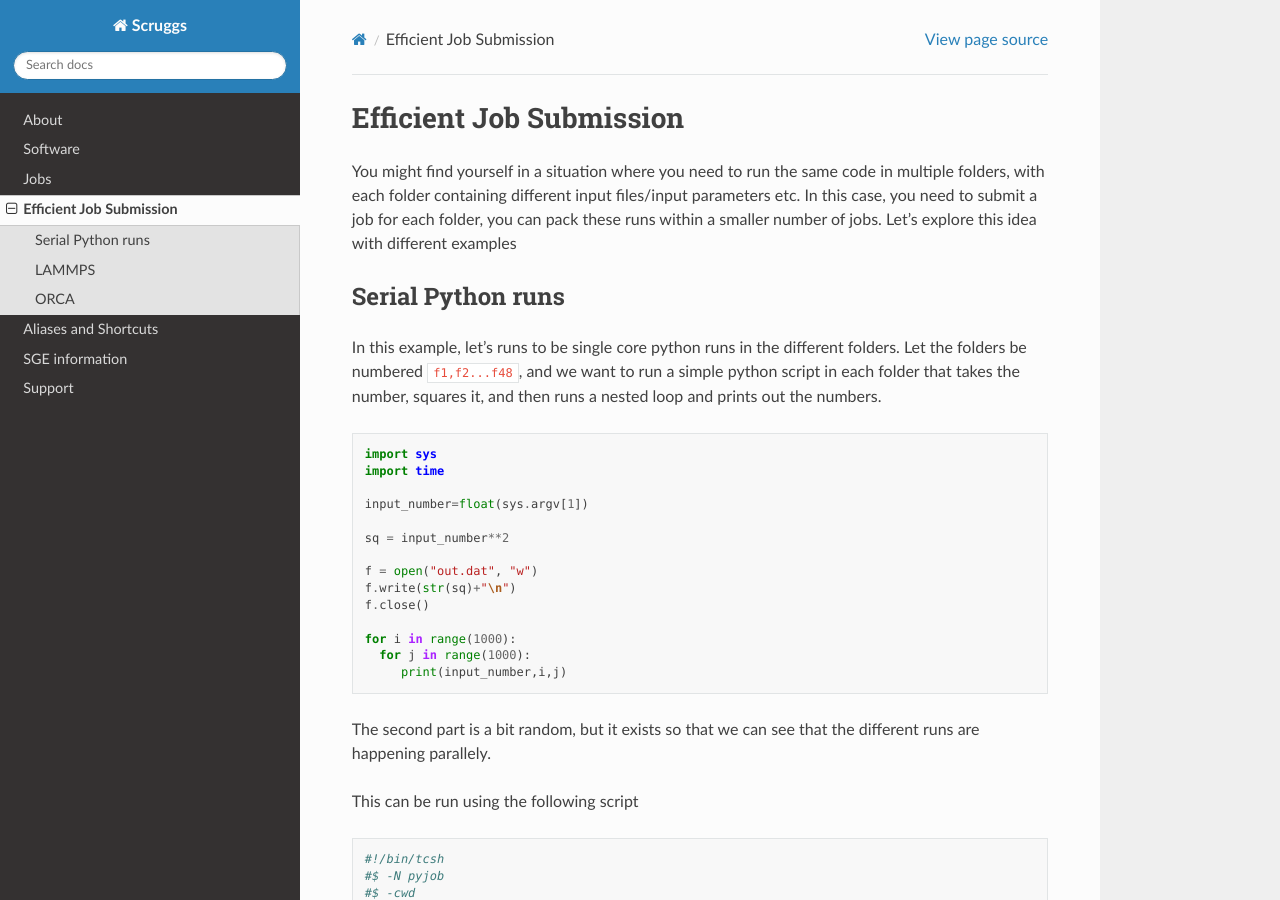
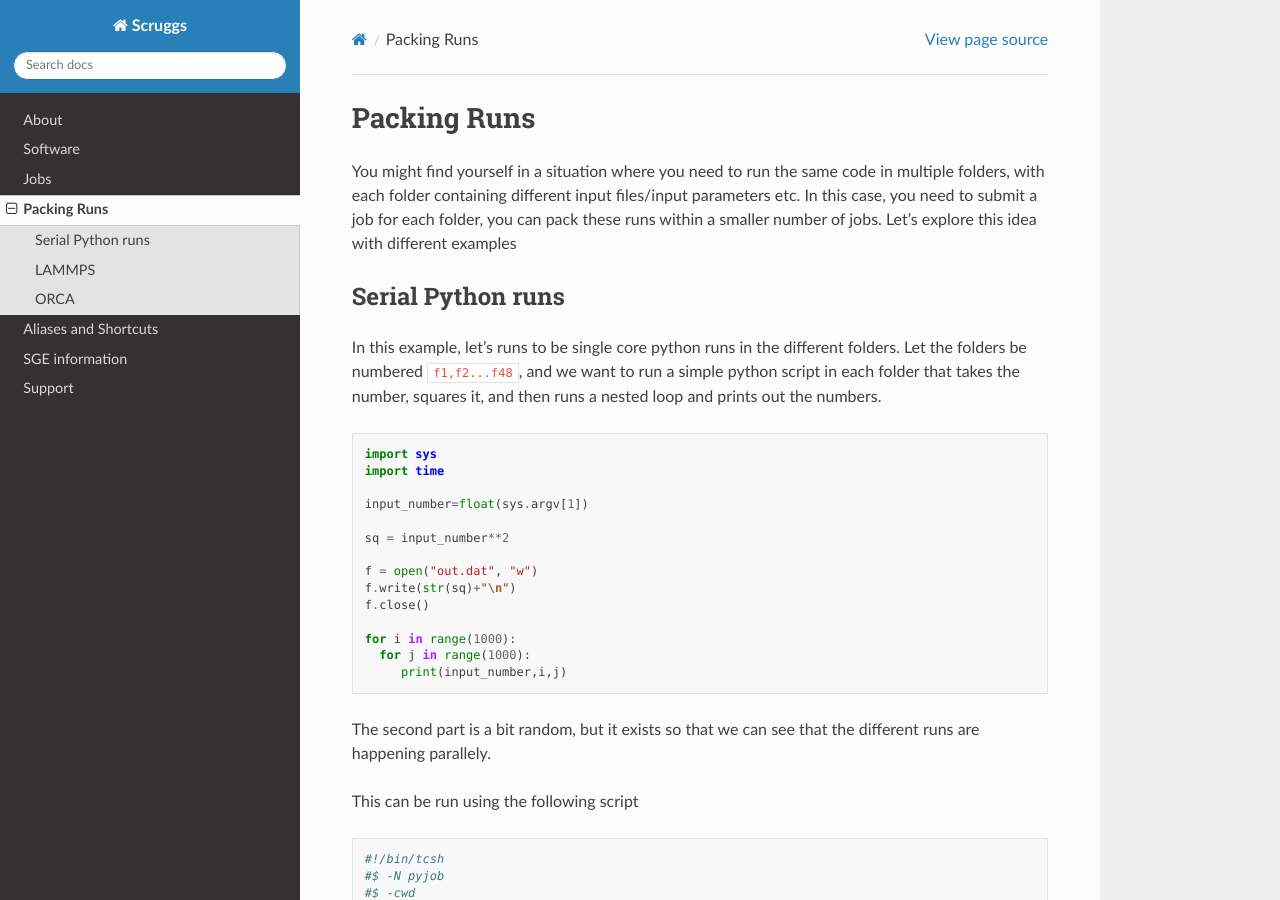
Before and after one commit to vishnu2709/Scruggs, a Sphinx documentation site: the page built from docs/source/job_packing.rst, in a window 1280 px wide and 900 px high. Built offline with Sphinx 7.4.7 and the Read the Docs theme 3.1.0, drawn with Linux system fonts in a browser that asks for light colours; pages that are not in the unit, such as notebooks, are missing from menus.

Commit message:
Update job_packing.rst

```diff
--- a/docs/source/job_packing.rst
+++ b/docs/source/job_packing.rst
@@ -1,4 +1,4 @@
-Efficient Job Submission
+Packing Runs
 ===========================
 
 You might find yourself in a situation where you need to run the same code in multiple folders, with each folder containing different input files/input parameters etc. In this case, you need to submit a job for each folder, you can pack these runs within a smaller number of jobs. Let's explore this idea with different examples
```
